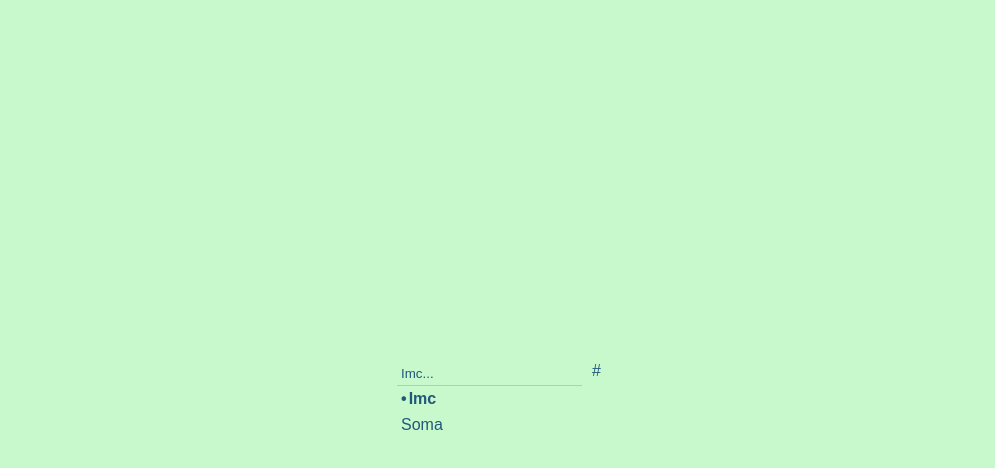
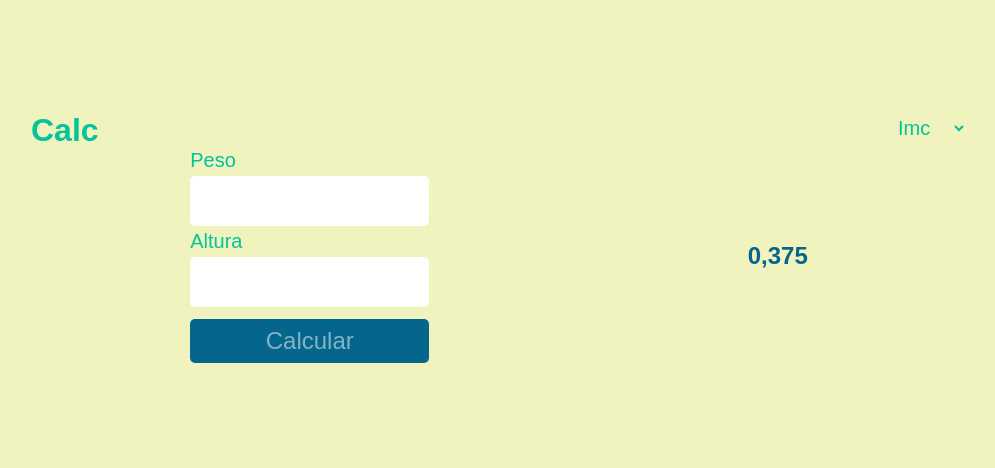
Before and after one commit to pedrovgas/Calc, a plain HTML site: page index.html in a window 1280 px wide. Shown: the whole page, without its empty margins (141-1136 px from the left). Drawn offline with nearby package versions, Linux system fonts and the light colour scheme; a web font is replaced by a local one.

Commit message:
layout ajuste; teste definição cores

```diff
--- a/assets/js/jquery.js
+++ b/assets/js/jquery.js
@@ -1,15 +1,5 @@
 $(function () {
     $.each(Calcs, function (i, e) {
-        $('#calcs-list').append('<li class="function">' + e + '</li>');
+        $('#calc-type').append('<option value="' + e + '">' + e + '</option>');
     });
-
-    $('#calcs-list .function').on('click', function (e) {
-        $('#calcs-list .function').removeClass('active');
-        $(this).addClass('active');
-    });
-
-    $('#calcs-list .function:first').trigger("click");
-
-
-
 });
--- a/assets/js/script.js
+++ b/assets/js/script.js
@@ -2,3 +2,8 @@ const Calcs = [
     'Imc',
     'Soma',
 ]
+
+function CalculaImc(peso, altura){
+    result = peso / (altura)**2
+    return result.toFixed(2) ;
+}
--- a/assets/sass/index.scss
+++ b/assets/sass/index.scss
@@ -3,19 +3,15 @@
 @import url('https://fonts.googleapis.com/css2?family=Material+Symbols+Rounded:opsz,wght,FILL,GRAD@48,700,1,-25');
 
 // Variables
-$color-60: #C7F9CC;
-$color-30: #22577A;
-$color-10: #80ED99;
+$color-60: #F0F3BD;
+$color-30: #05668D;
+$color-10: #02C39A;
 
 // Code
 * {
     padding: 0;
     margin: 0;
     box-sizing: border-box;
-}
-
-div {
-    background: $color-60;
 }
 
 body {
@@ -29,59 +25,71 @@ body {
     height: 100vh;
 }
 
-#header {
-    display:none;
-    font-weight: bold;
-    font-size: 5rem;
-    width: 100vw;
-    max-width: 1280px;
-}
+#container {
+    padding: calc(1rem + 1.25vw);
+    width: 80vw;
+    height: 80vh;
+    max-height: 720px;
+    max-width: 1000px;
 
-#container {
-    gap: 10px;
-    max-width: 1280px;
-    display: flex;
-    justify-content: space-around;
-}
+    & select {
+        background-color: transparent;
+        border: none;
+        color: $color-10;
+        border-radius: 5px;
+        font-size: 1.25rem;
+        height: 2rem;
 
-#nav {
-    flex: auto;
-}
+        & option {
+            margin: 1px;
+        }
 
-#nav input[type=text]{
-    border:none;
-    color: $color-30;
-    border-bottom: $color-10 solid 1px;
-    padding: .25rem;
-    background-color: transparent;
-    &:focus-visible{
-        outline-style: none;
-        background-color: rgba($color: black, $alpha: .025);
+        &:focus-visible {
+            outline-style: none;
+        }
     }
-}
 
-#content {
-    flex: content
-}
+    & #header {
+        display: flex;
+        justify-content: space-between;
 
-#calcs-list{
-    list-style: none;
-    overflow:auto;
-}
+        & h1 {
+            color: $color-10
+        }
+    }
 
-li.function.active{
-    font-weight: bold;
-    &::before{
-        content: '•';
-        margin-right: 2px;
+    & #body {
+        display: flex;
+        justify-content: space-around;
+        align-items: center;
     }
-}
-li.function{
-    padding: .25rem;
-    cursor: pointer;
-    transition: 250ms;
-    &:hover{
-        background: rgba($color: #000000, $alpha: .05);
+
+    & #calc-field {
+        gap: .25rem;
+        display: flex;
+        flex-direction: column;
+
+        & label {
+            color: $color-10;
+            font-size: 1.25rem;
+        }
+
+        & input[type=number] {
+            font-size: 1rem;
+            border: none;
+            border-radius: 5px;
+            padding: 1rem;
+        }
+
+        & button{
+            background-color: $color-30;
+            color: rgba($color: white, $alpha: .5);
+            padding: .5rem;
+            border-radius: 5px;
+            border: none;
+            margin-top: .5rem;
+            font-size: 1.5rem;
+        }
     }
 }
 
--- a/index.html
+++ b/index.html
@@ -9,17 +9,23 @@
 </head>
 
 <body>
-    <div id="header">
-        Calc
-    </div>
     <div id="container">
-        <div id="nav">
-            <input type="text" value="Imc..." id="">
-            <ul id="calcs-list">
-            </ul>
+        <div id="header">
+            <h1>Calc</h1>
+            <select id="calc-type">
+            </select>
         </div>
-        <div id="content">
-            #
+        <div id="body">
+            <div id="calc-field">
+                <label for="value-one">Peso</label>
+                <input type="number">
+                <label for="value-two">Altura</label>
+                <input type="number">
+                <button>Calcular</button>
+            </div>
+            <div id="result-field">
+                <h2>0,375</h2>
+            </div>
         </div>
     </div>
 
```
Also changed, not shown: assets/css/index.min.css, 1 other file.
